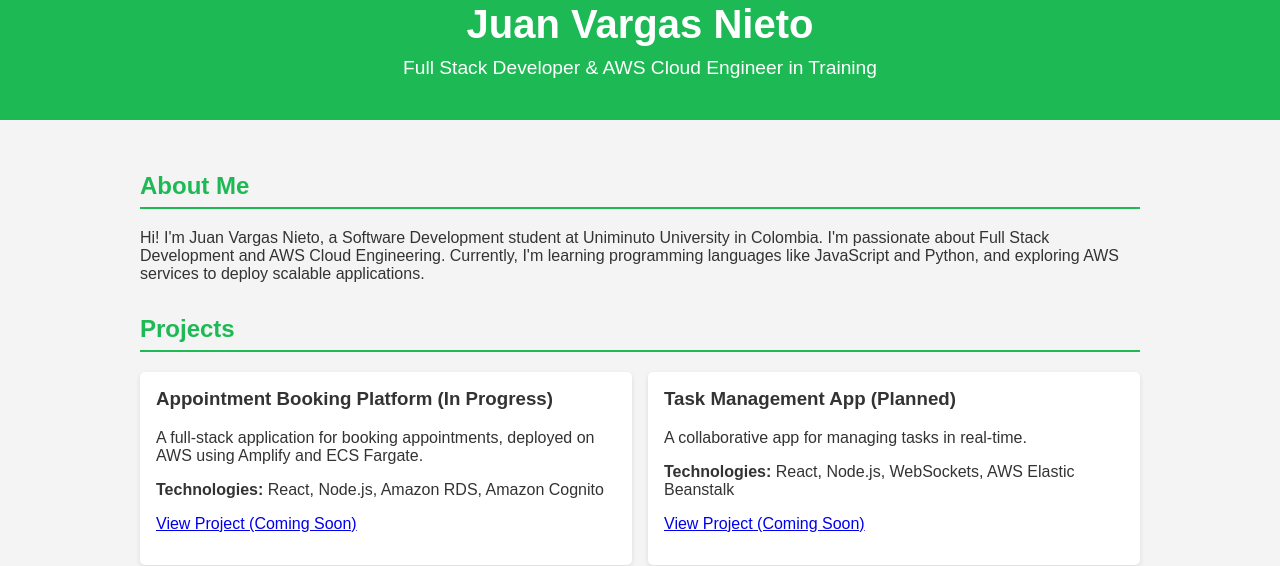
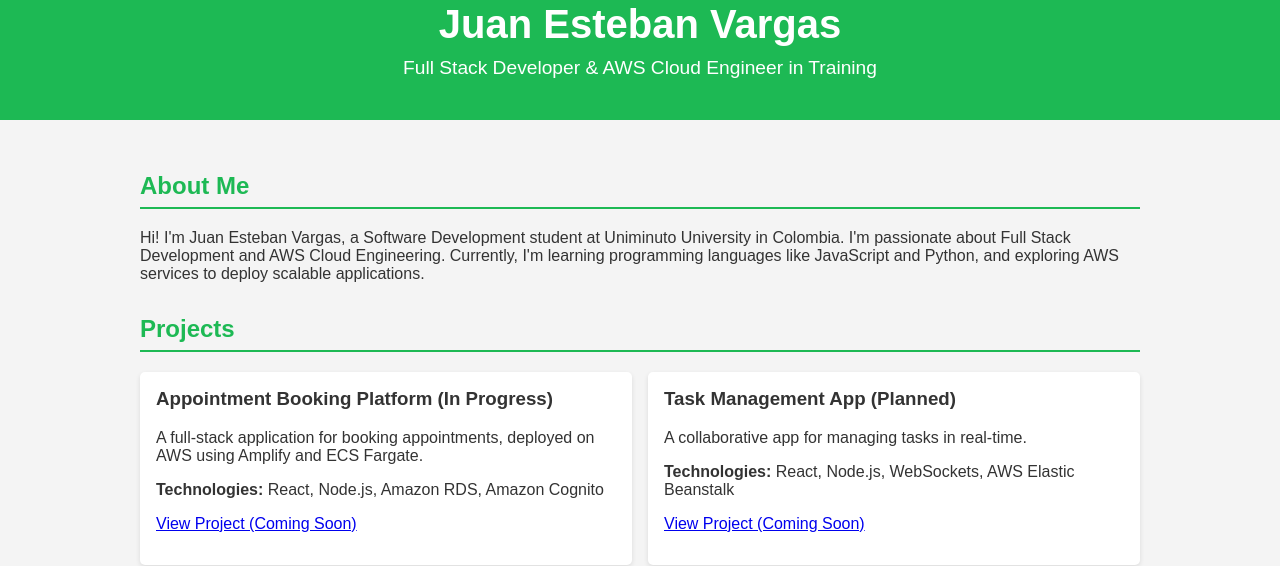
Before and after one commit to juanchov71/juanchov71.github.io, a plain HTML site: page index.html in a window 1280 px wide. Shown: the part 234-800 px from the top of the page. Drawn offline with Linux system fonts and the light colour scheme.

Commit message:
Update index.html

```diff
--- a/index.html
+++ b/index.html
@@ -3,7 +3,7 @@
 <head>
     <meta charset="UTF-8">
     <meta name="viewport" content="width=device-width, initial-scale=1.0">
-    <title>Juan Vargas Nieto - Portfolio</title>
+    <title>Juan Esteban Vargas - Portfolio</title>
     <style>
         body {
             font-family: Arial, sans-serif;
@@ -89,14 +89,14 @@
 <body>
     <header>
         <img src="https://github.com/juanchov71/juanchov71.github.io/blob/main/bannerportafolio.png" alt="Banner" style="width: 100%; max-height: 200px;">
-        <h1>Juan Vargas Nieto</h1>
+        <h1>Juan Esteban Vargas</h1>
         <p>Full Stack Developer & AWS Cloud Engineer in Training</p>
     </header>
 
     <div class="container">
         <section id="about">
             <h2>About Me</h2>
-            <p>Hi! I'm Juan Vargas Nieto, a Software Development student at Uniminuto University in Colombia. I'm passionate about Full Stack Development and AWS Cloud Engineering. Currently, I'm learning programming languages like JavaScript and Python, and exploring AWS services to deploy scalable applications.</p>
+            <p>Hi! I'm Juan Esteban Vargas, a Software Development student at Uniminuto University in Colombia. I'm passionate about Full Stack Development and AWS Cloud Engineering. Currently, I'm learning programming languages like JavaScript and Python, and exploring AWS services to deploy scalable applications.</p>
         </section>
 
         <section id="projects">
```
